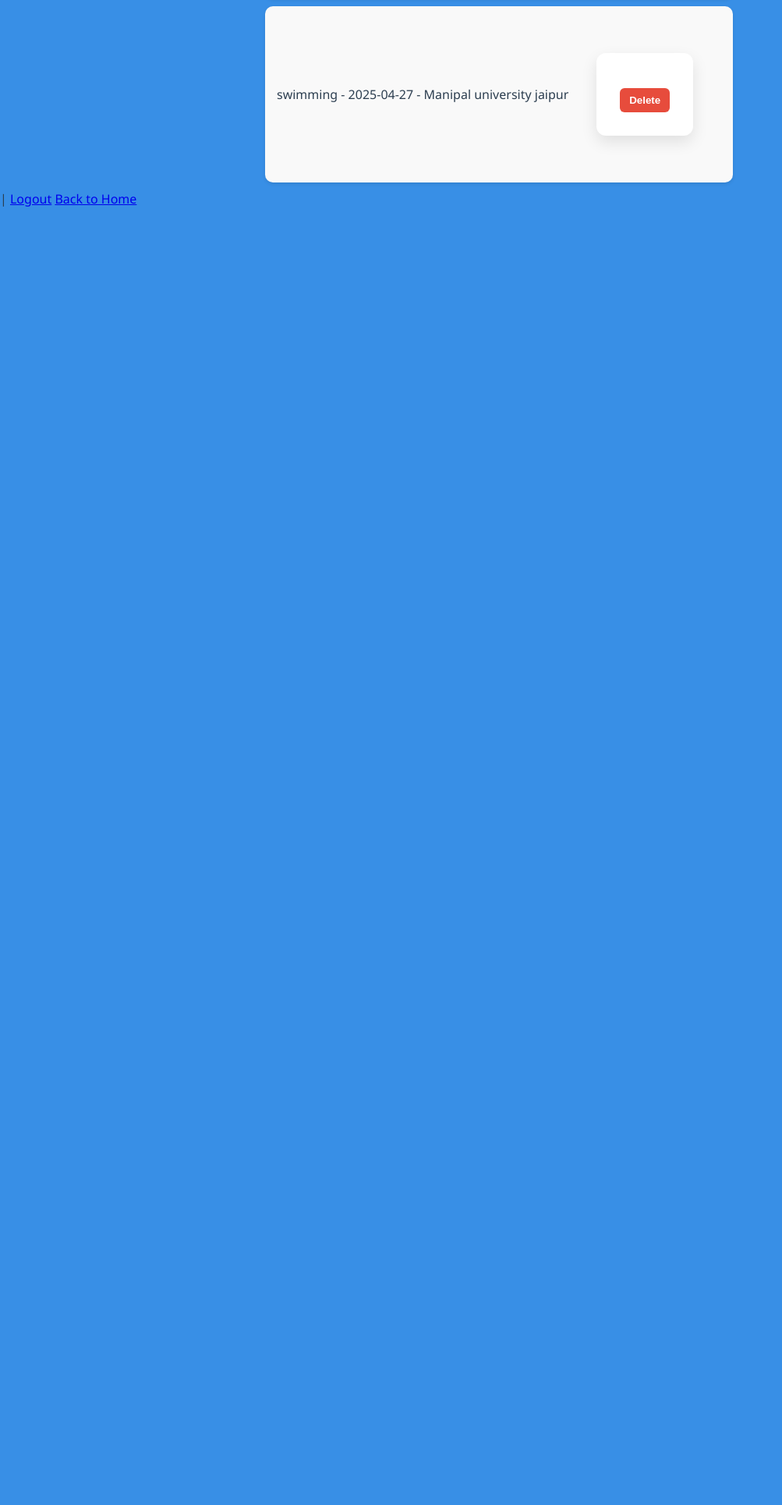
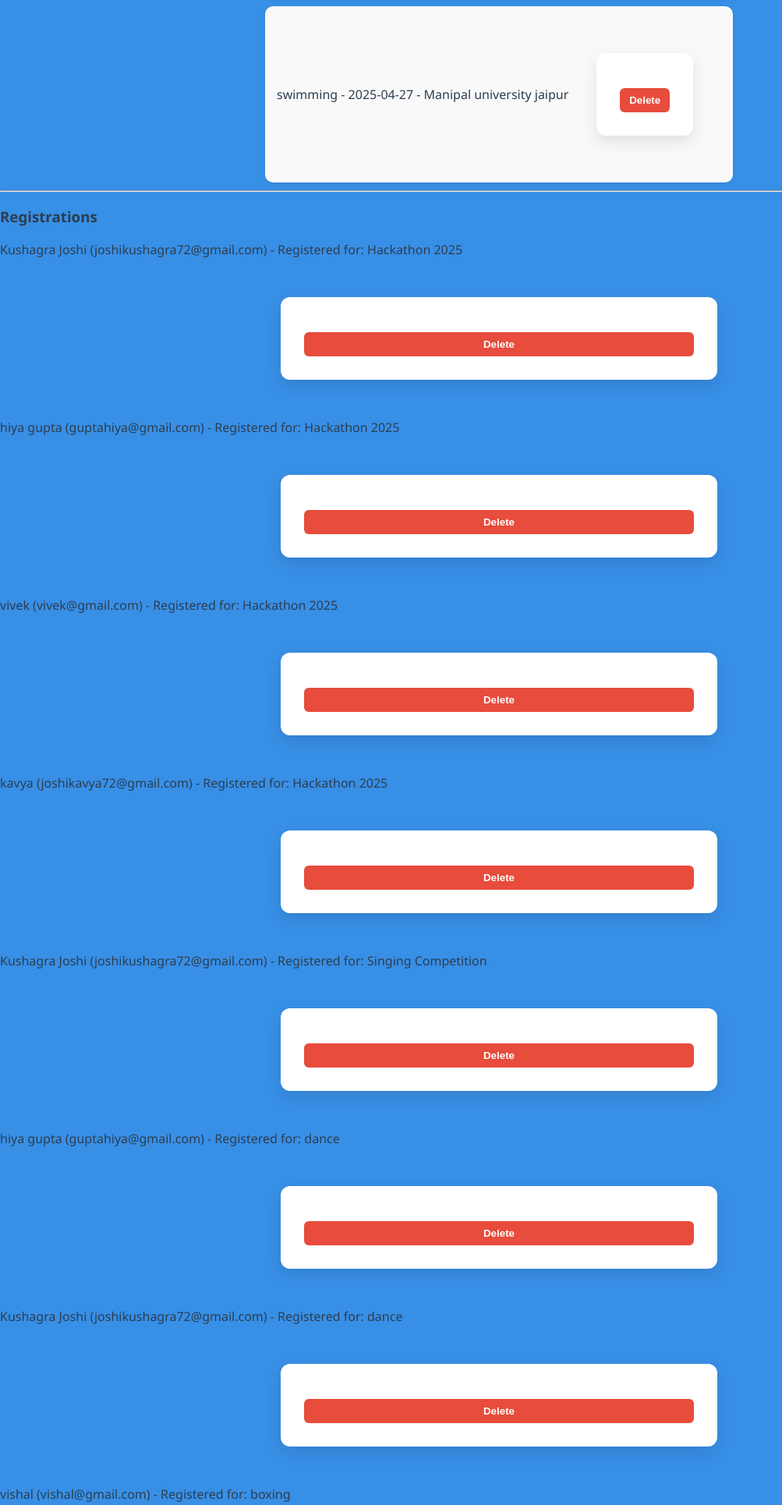
Before and after one commit to kushagraa27/event_registration_website, a Flask app: page /admin in a window 1280 px wide. Shown: the part 1846-3776 px from the top of the page at 78% size, without its empty margins (0-1003 px from the left). Before the commit the page ends 2111 px from the top, so only its background shows below. Run offline with Flask 3, Linux system fonts and the light colour scheme; the visitor is signed in with stand-in values (Sample User, id 1).

Commit message:
Added admin feature to delete registrations and updated admin panel

```diff
--- a/app.py
+++ b/app.py
@@ -1,9 +1,9 @@
 from flask import Flask, render_template, request, redirect, url_for, session, flash
 from models import db, Event, Registration
-from db_config import get_connection  # Still assuming you use raw SQL for some parts
+from db_config import get_connection  # Optional if you're not using raw SQL
 
 app = Flask(__name__)
-app.secret_key = 'flask_event_project_2025_secret_key'  # required for session/flash
+app.secret_key = 'flask_event_project_2025_secret_key'
 
 app.config['SQLALCHEMY_DATABASE_URI'] = 'sqlite:///events.db'
 app.config['SQLALCHEMY_TRACK_MODIFICATIONS'] = False
@@ -17,6 +17,7 @@ ADMIN_PASSWORD = 'password123'
 with app.app_context():
     db.create_all()
 
+    # Seed sample event if none exist
     if not Event.query.first():
         sample_event = Event(name="Hackathon 2025", date="2025-05-10", location="Virtual")
         db.session.add(sample_event)
@@ -103,7 +104,13 @@ def admin():
             flash('Please fill out all fields.')
 
     events = Event.query.all()
-    return render_template('admin.html', events=events)
+
+    # Fetch registrations with event name
+    registrations = Registration.query.join(Event, Registration.event_id == Event.id).add_columns(
+        Registration.id, Registration.name, Registration.email, Event.name.label("event_name")
+    ).all()
+
+    return render_template('admin.html', events=events, registrations=registrations)
 
 
 @app.route('/delete_event/<int:event_id>', methods=['POST'])
@@ -121,5 +128,20 @@ def delete_event(event_id):
     return redirect(url_for('admin'))
 
 
+@app.route('/delete_registration/<int:reg_id>', methods=['POST'])
+def delete_registration(reg_id):
+    if not session.get('admin_logged_in'):
+        return redirect(url_for('admin_login'))
+
+    reg = Registration.query.get(reg_id)
+    if reg:
+        db.session.delete(reg)
+        db.session.commit()
+        flash('Registration deleted successfully!')
+    else:
+        flash('Registration not found.')
+    return redirect(url_for('admin'))
+
+
 if __name__ == '__main__':
     app.run(debug=True)
--- a/templates/admin.html
+++ b/templates/admin.html
@@ -43,8 +43,23 @@
         {% endfor %}
     </div>
 
+    <hr>
+    <h3>Registrations</h3>
+    <div class="registration-list">
+        {% for reg in registrations %}
+            <div class="registration-item">
+                <span>{{ reg.name }} ({{ reg.email }}) - Registered for: {{ reg.event_name }}</span>
+                <form method="POST" action="{{ url_for('delete_registration', reg_id=reg.id) }}">
+                    <button type="submit" class="delete-btn">Delete</button>
+                </form>
+            </div>
+        {% else %}
+            <p>No registrations yet.</p>
+        {% endfor %}
+    </div>
+
+    <br>
     | <a href="{{ url_for('admin_logout') }}">Logout</a>
-
     <a href="/">Back to Home</a>
 </body>
 </html>
```
Lines whose indentation alone changed are shown as unchanged.
